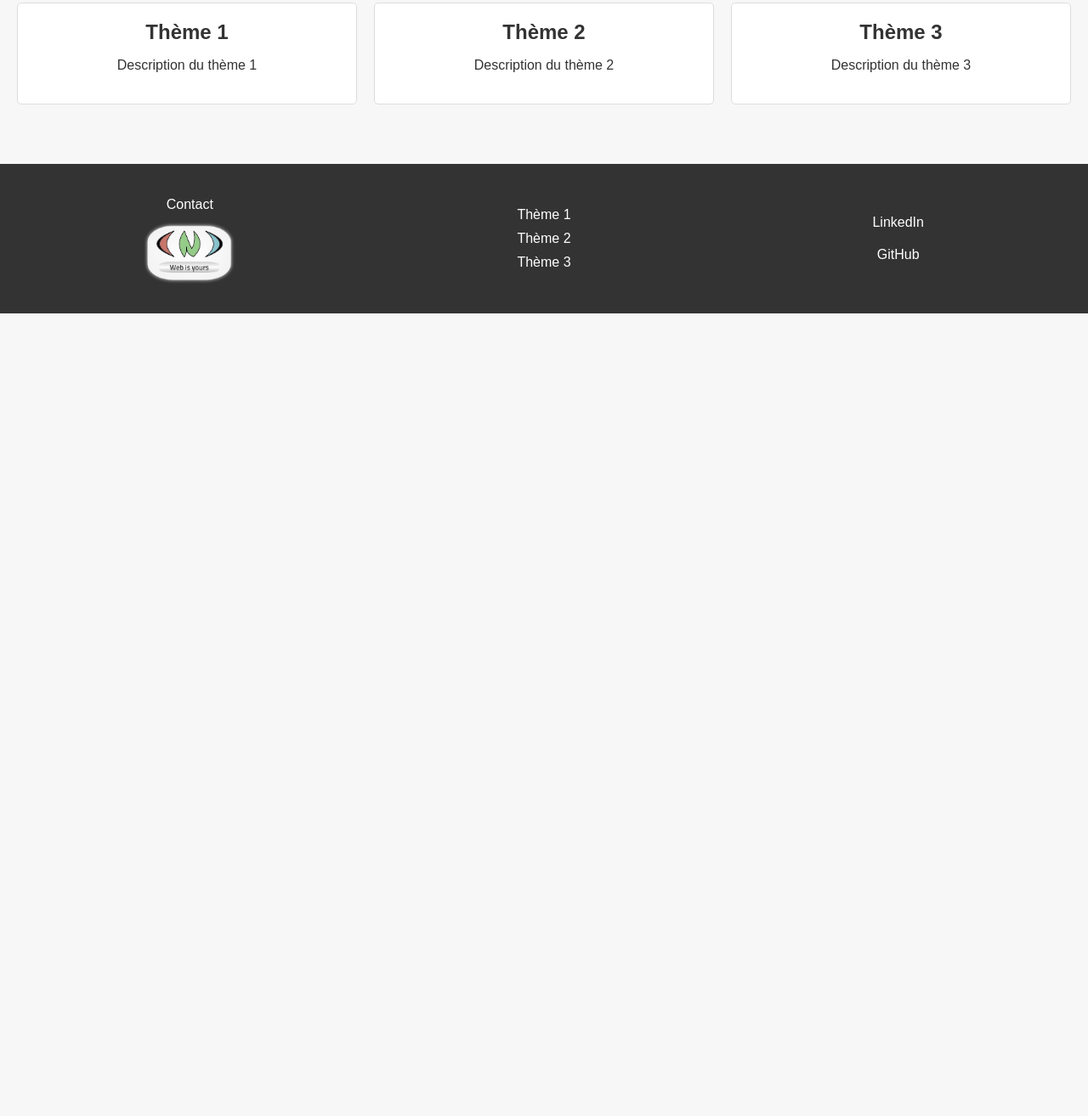
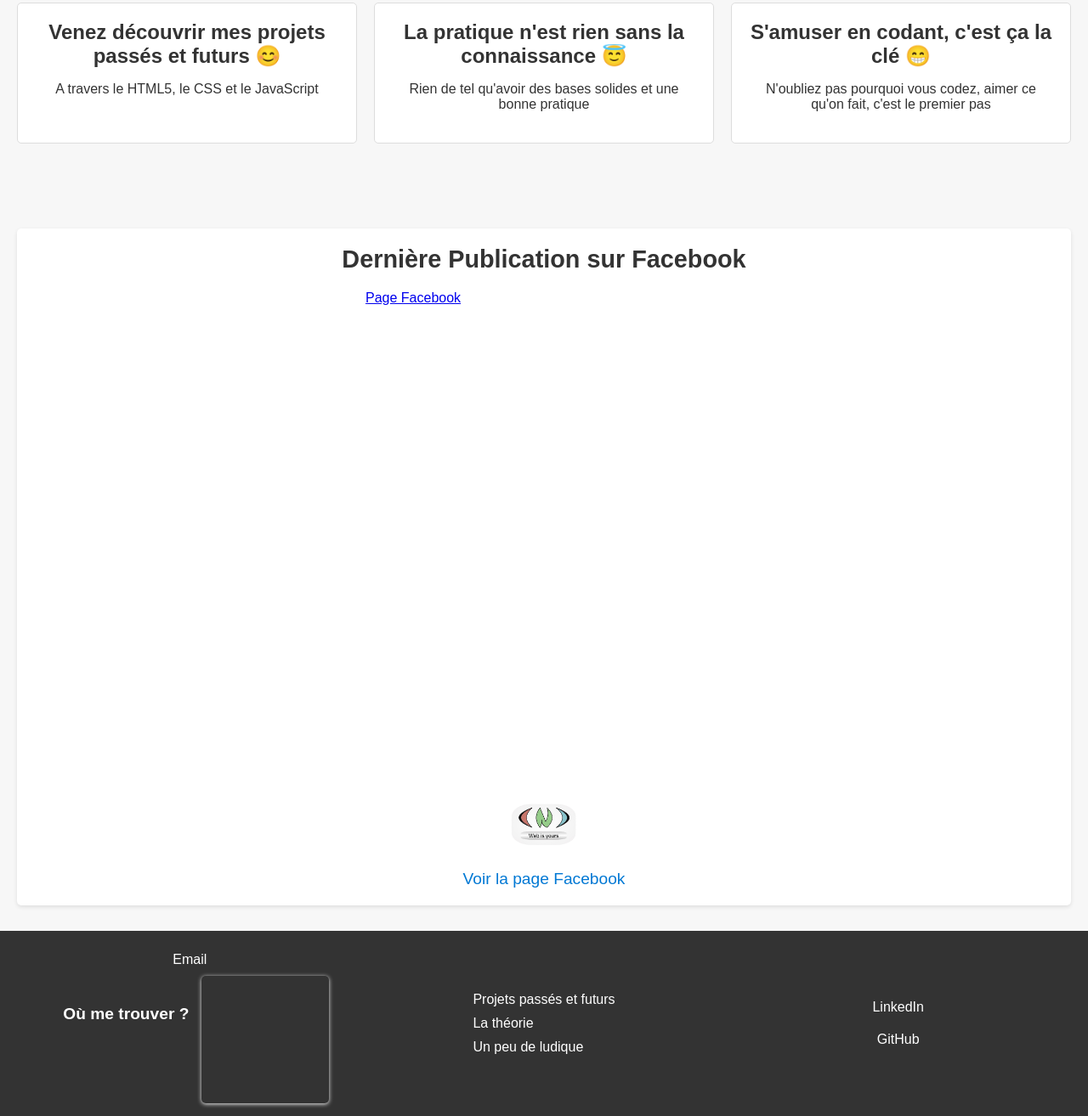
Before and after one commit to Poca23/portfolio2.0, a plain HTML site: page index.html in a window 1280 px wide. Shown: the part 190-1504 px from the top of the page at 85% size. Before the commit the page ends 800 px from the top, so only its background shows below. Drawn offline with Linux system fonts and the light colour scheme.

Commit message:
mv files js css & html & add preview with link FB & map

```diff
--- a/index.html
+++ b/index.html
@@ -1,11 +1,15 @@
 <!DOCTYPE html>
 <html lang="en">
   <head>
-  <meta charset="UTF-8">
-  <meta name="viewport" content="width=device-width, initial-scale=1.0">
-  <link rel="icon" type="image/x-icon" href="assets/CND-removebg-preview.ico">
+    <meta charset="UTF-8" />
+    <meta name="viewport" content="width=device-width, initial-scale=1.0" />
+    <link
+      rel="icon"
+      type="image/x-icon"
+      href="assets/CND-removebg-preview.ico"
+    />
     <title>Portfolio</title>
-  <link rel="stylesheet" href="styles.css">
+    <link rel="stylesheet" href="styles.css" />
   </head>
   <body>
     <header>
@@ -16,35 +20,86 @@
         <h1>Mon Portfolio</h1>
         <h2>Explorez mes projets et réalisations</h2>
       </div>
-  </header>  <!-- Main -->
+    </header>
+    <!-- Main -->
     <main>
       <section id="theme1" class="block">
-      <h2>Thème 1</h2>
-      <p>Description du thème 1</p>
+        <h2>Venez découvrir mes projets passés et futurs 😊</h2>
+        <p>A travers le HTML5, le CSS et le JavaScript</p>
       </section>
       <section id="theme2" class="block">
-      <h2>Thème 2</h2>
-      <p>Description du thème 2</p>
+        <h2>La pratique n'est rien sans la connaissance 😇</h2>
+        <p>Rien de tel qu'avoir des bases solides et une bonne pratique</p>
       </section>
       <section id="theme3" class="block">
-      <h2>Thème 3</h2>
-      <p>Description du thème 3</p>
+        <h2>S'amuser en codant, c'est ça la clé 😁</h2>
+        <p>
+          N'oubliez pas pourquoi vous codez, aimer ce qu'on fait, c'est le
+          premier pas
+        </p>
       </section>
     </main>
+
+    <!-- Article - Facebook Feed -->
+    <article class="facebook-feed">
+      <h2>Dernière Publication sur Facebook</h2>
+      <!-- Affichage du widget Facebook normalement -->
+      <div class="fb-page-container">
+        <div
+          class="fb-page"
+          data-href="https://www.facebook.com/profile.php?id=61564253862181"
+          data-tabs="timeline"
+          data-width="500"
+          data-height="600"
+          data-small-header="false"
+          data-adapt-container-width="true"
+          data-hide-cover="false"
+          data-show-facepile="true"
+        >
+          <blockquote
+            cite="https://www.facebook.com/profile.php?id=61564253862181"
+            class="fb-xfbml-parse-ignore"
+          >
+            <a href="https://www.facebook.com/profile.php?id=61564253862181"
+              >Page Facebook</a
+            >
+          </blockquote>
+        </div>
+        <!-- Image pour les petits écrans -->
+        <div class="fb-image-container">
+          <img
+            src="assets/Logo-CND-Final-removebg-preview.png"
+            alt="Aperçu Facebook"
+          />
+        </div>
+        <!-- Lien vers la page Facebook -->
+        <div class="fb-link-container">
+          <a
+            href="https://www.facebook.com/profile.php?id=61564253862181"
+            target="_blank"
+          >
+            Voir la page Facebook
+          </a>
+        </div>
+      </div>
+    </article>
 
     <!-- Footer -->
     <footer>
       <div class="footer-left">
-      <a href="#contact">Contact</a>
-      <div class="logo-footer">
-        <img src="assets/Logo-CND-Final-removebg-preview.png" alt="Logo" />
+        <a href="mailto:">Email</a>
+        <div class="footer-map">
+          <h3>
+            Où me trouver ?
+          </h3>
+          <div id="map"></div>
         </div>
       </div>
       <div class="footer-center">
         <ul>
-        <li><a href="#theme1">Thème 1</a></li>
-        <li><a href="#theme2">Thème 2</a></li>
-        <li><a href="#theme3">Thème 3</a></li>
+          <li><a href="#theme1">Projets passés et futurs</a></li>
+          <li><a href="#theme2">La théorie</a></li>
+          <li><a href="#theme3">Un peu de ludique</a></li>
         </ul>
       </div>
       <div class="footer-right">
@@ -54,5 +109,12 @@
     </footer>
 
     <script src="script.js"></script>
+    <script
+      async
+      defer
+      crossorigin="anonymous"
+      src="https://connect.facebook.net/en_US/sdk.js#xfbml=1&version=v15.0"
+      nonce="xyz123"
+    ></script>
   </body>
 </html>
--- a/script.js
+++ b/script.js
@@ -1,6 +1,59 @@
-const menuToggle = document.getElementById('menu-toggle');
-const menu = document.getElementById('menu');
+const menuToggle = document.getElementById("menu-toggle");
+const menu = document.getElementById("menu");
 
-menuToggle.addEventListener('click', () => {
-  menu.classList.toggle('active'); // Active/désactive le menu burger
+menuToggle.addEventListener("click", () => {
+  menu.classList.toggle("active"); // Active/désactive le menu burger
 });
+
+window.fbAsyncInit = function () {
+  FB.init({
+    appId: "your-app-id", // Si vous avez un appId, mettez-le ici, sinon laissez-le vide
+    cookie: true,
+    xfbml: true,
+    version: "v15.0",
+  });
+
+  // Le parse XFBML force l'analyse de tous les éléments XFBML sur la page, y compris le widget Facebook
+  FB.XFBML.parse();
+
+  // Nous attendons que le DOM soit prêt avant de réajuster la taille du plugin
+  setTimeout(function () {
+    const fbPageElement = document.querySelector(".fb-page");
+    if (fbPageElement) {
+      fbPageElement.style.height = "auto"; // Réajuste la hauteur après le premier chargement
+    }
+  }, 1500); // Attendre plus longtemps pour assurer le chargement complet
+};
+// Charger le SDK Facebook
+(function (d, s, id) {
+  var js,
+    fjs = d.getElementsByTagName(s)[0];
+  if (d.getElementById(id)) {
+    return;
+  }
+  js = d.createElement(s);
+  js.id = id;
+  js.src = "https://connect.facebook.net/en_US/sdk.js";
+  fjs.parentNode.insertBefore(js, fjs);
+})(document, "script", "facebook-jssdk");
+
+function initMap() {
+  // Spécifiez la position de la carte (par exemple, une latitude et longitude)
+  const location = { lat: 48.8566, lng: 2.3522 }; // Position de Paris
+
+  // Créez la carte
+  const map = new google.maps.Map(document.getElementById("map"), {
+    zoom: 14,
+    center: location,
+  });
+
+  // Ajouter un marqueur sur la carte
+  const marker = new google.maps.Marker({
+    position: location,
+    map: map,
+    title: "Ma position",
+  });
+}
+
+// Appel de la fonction d'initialisation lorsque le script est chargé
+window.initMap = initMap;
--- a/styles.css
+++ b/styles.css
@@ -18,8 +18,14 @@
   box-sizing: border-box;
 }
 
+body > header > div.logo{
+  text-align: center;
+}
+
+
 .logo {
   flex: 0 0 10%; /* Le logo occupe 10% du header */
+
 }
 
 .logo img {
@@ -59,12 +65,131 @@
   background-color: #fff;
   border-radius: 5px;
   text-align: center;
+  cursor: pointer;
 }
 
 .block h2 {
   margin-top: 0;
 }
 
+/* Article - Facebook Feed */
+article.facebook-feed {
+  margin: 30px 20px;
+  padding: 20px;
+  background-color: #fff;
+  border-radius: 5px;
+  box-shadow: 0 2px 5px rgba(0, 0, 0, 0.1);
+}
+
+article.facebook-feed h2 {
+  text-align: center;
+  font-size: 1.8rem;
+  color: #333;
+  margin-bottom: 20px;
+}
+
+.fb-page-container {
+  display: block;
+}
+
+.fb-page {
+  margin: 0 auto;
+  width: 100% !important;  /* Assure que le widget occupe toute la largeur disponible */
+  height: auto !important;
+  min-height: 600px;
+  max-width: 500px;
+}
+
+.fb-image-container {
+  text-align: center;
+}
+
+.fb-image-container img {
+  width: 100%;  /* L'image est responsive */
+  max-width: 80px;
+  height: auto;
+  object-fit: cover;
+}
+
+.fb-link-container {
+  text-align: center;
+  margin-top: 20px;
+}
+
+.fb-link-container a {
+  color: #0078d4;
+  font-size: 1.2rem;
+  text-decoration: none;
+}
+
+.fb-link-container a:hover {
+  text-decoration: underline;
+  font-weight: 600;
+}
+
+/* Footer */
+footer {
+  margin: auto;
+  display: flex;
+  justify-content: space-around; /* Espacement égal entre les sections */
+  align-items: center; /* Centre verticalement les éléments */
+  padding: 15px; /* Plus d'espace autour */
+  background-color: #333;
+  color: white;
+}
+
+/* Carte dans le footer */
+.footer-left {
+  text-align: center;
+}
+
+.footer-map {
+  display: flex;
+  flex-direction: row;
+  align-items: flex-start;
+}
+
+
+#mail{
+margin-top: 10px;
+margin-bottom: 10px;
+}
+
+.footer-map h3 {
+  font-size: 1.2rem;
+  padding: 15px;
+  color: white;
+}
+
+#map {
+  width: 150px;
+  height:150px;
+  border-radius: 5px;
+  box-shadow: 0 1px 5px #f1f1f1;
+}
+
+/* Responsive : Moins de 900px */
+@media (max-width: 900px) {
+  .fb-page {
+    display: none; /* Cacher le widget Facebook sous 900px */
+  }
+  .fb-image-container {
+    display: block; /* Afficher l'image pour les petits écrans */
+  }
+  .fb-link-container {
+    display: block; /* Afficher le lien */
+  }
+}
+
+/* Responsive : Moins de 600px */
+@media (max-width: 600px) {
+  article.facebook-feed {
+    padding: 15px; /* Réduire l'espace pour les petits écrans */
+  }
+  .fb-link-container a {
+    font-size: 1rem; /* Réduire la taille du texte pour les très petits écrans */
+  }
+}
 /* Footer */
 footer {
   margin: auto;
@@ -83,12 +208,6 @@
   height: auto;
 }
 
-.logo-footer img {
-  max-width: 25%; /* Assure que l'image du logo s'adapte */
-  object-fit: cover;
-  height: auto;
-  filter: drop-shadow(0 0 2px #f1f1f1);
-}
 
 .footer-left,
 .footer-center,
@@ -149,6 +268,7 @@
     flex-direction: column;
     gap: 10px;
   }
+
   footer {
     flex-direction: row; /* Les blocs passent à la verticale */
     align-items: center; /* Centre tous les blocs */
```
Lines whose indentation alone changed are shown as unchanged.
